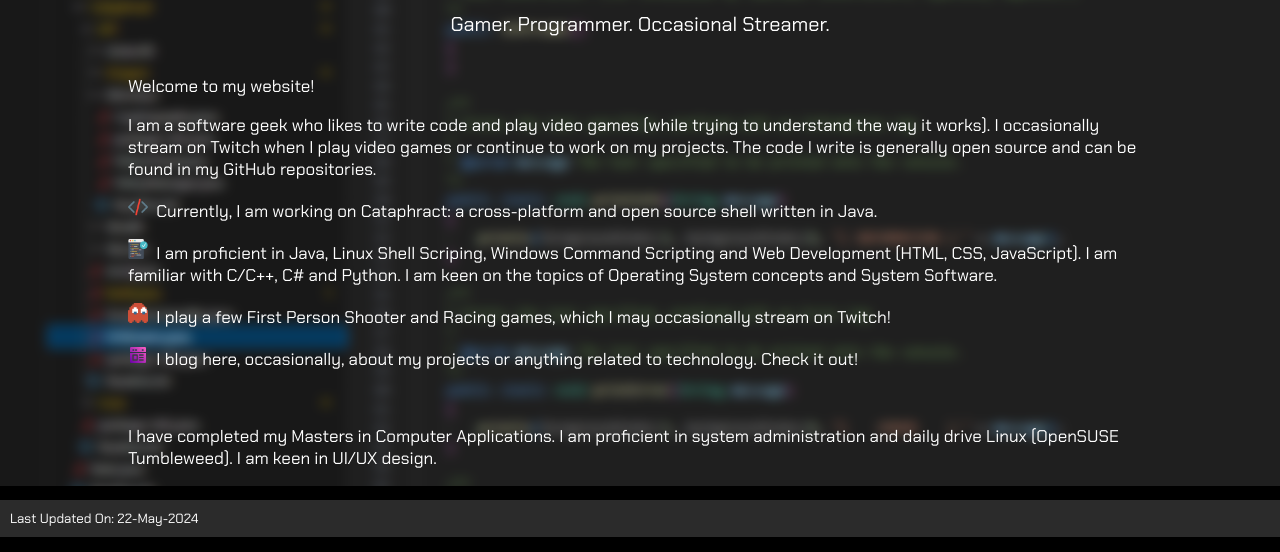
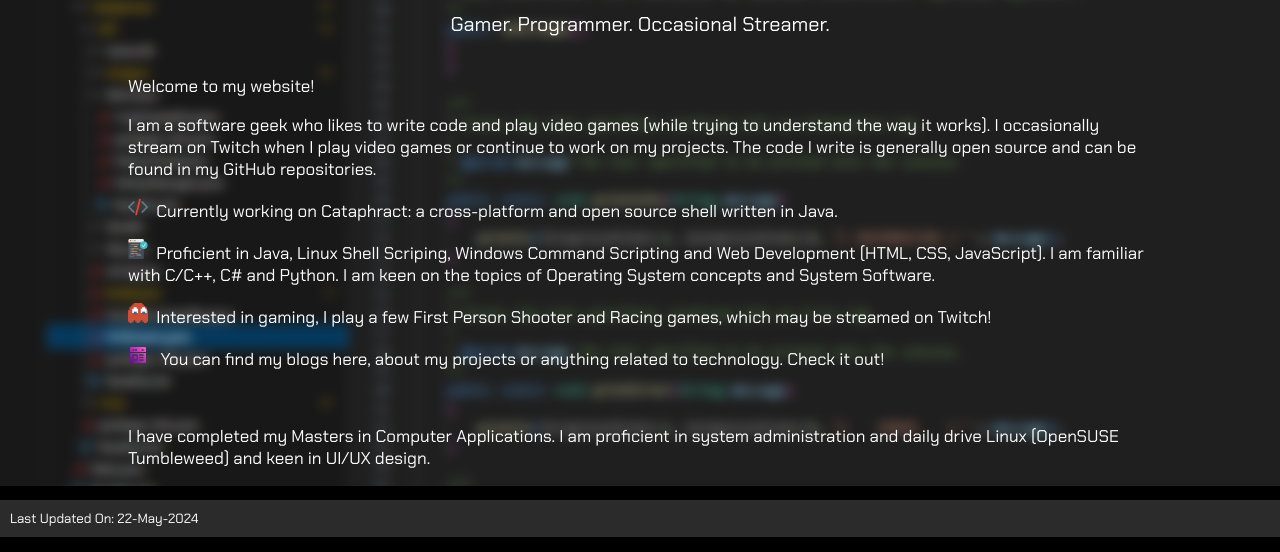
Before and after one commit to DAK404/dak404.github.io, a plain HTML site: page index.html in a window 1280 px wide. Shown: the part 248-800 px from the top of the page. Drawn offline with Linux system fonts and the light colour scheme.

Commit message:
Update index.html

```diff
--- a/index.html
+++ b/index.html
@@ -86,12 +86,12 @@
             <div id="subtitle">Gamer. Programmer. Occasional Streamer.</div><BR>
             <p>Welcome to my website!</p>
             <p>I am a software geek who likes to write code and play video games (while trying to understand the way it works). I occasionally stream on Twitch when I play video games or continue to work on my projects. The code I write is generally open source and can be found in my GitHub repositories.</p>
-            <p><img src="./Assets/Images/Contact/code.png" width="20px">&nbsp;&nbsp;Currently, I am working on Cataphract: a cross-platform and open source shell written in Java.</p>
-            <p><img src="./Assets/Images/Contact/pl.png" width="20px">&nbsp;&nbsp;I am proficient in Java, Linux Shell Scriping, Windows Command Scripting and Web Development (HTML, CSS, JavaScript). I am familiar with C/C++, C# and Python. I am keen on the topics of Operating System concepts and System Software.</p>
-            <p><img src="./Assets/Images/Contact/ghost.png" width="20px">&nbsp;&nbsp;I play a few First Person Shooter and Racing games, which I may occasionally stream on Twitch!</p>
-            <p><img src="./Assets/Images/Contact/blog.png" width="20px">&nbsp;&nbsp;I blog here, occasionally, about my projects or anything related to technology. Check it out!</p>
+            <p><img src="./Assets/Images/Contact/code.png" width="20px">&nbsp;&nbsp;Currently working on Cataphract: a cross-platform and open source shell written in Java.</p>
+            <p><img src="./Assets/Images/Contact/pl.png" width="20px">&nbsp;&nbsp;Proficient in Java, Linux Shell Scriping, Windows Command Scripting and Web Development (HTML, CSS, JavaScript). I am familiar with C/C++, C# and Python. I am keen on the topics of Operating System concepts and System Software.</p>
+            <p><img src="./Assets/Images/Contact/ghost.png" width="20px">&nbsp;&nbsp;Interested in gaming, I play a few First Person Shooter and Racing games, which may be streamed on Twitch!</p>
+            <p><img src="./Assets/Images/Contact/blog.png" width="20px">&nbsp;&nbsp; You can find my blogs here, about my projects or anything related to technology. Check it out!</p>
             <BR>
-            <p>I have completed my Masters in Computer Applications. I am proficient in system administration and daily drive Linux (OpenSUSE Tumbleweed). I am keen in UI/UX design.</p>
+            <p>I have completed my Masters in Computer Applications. I am proficient in system administration and daily drive Linux (OpenSUSE Tumbleweed) and keen in UI/UX design.</p>
         </div>
         </div>
 
```
